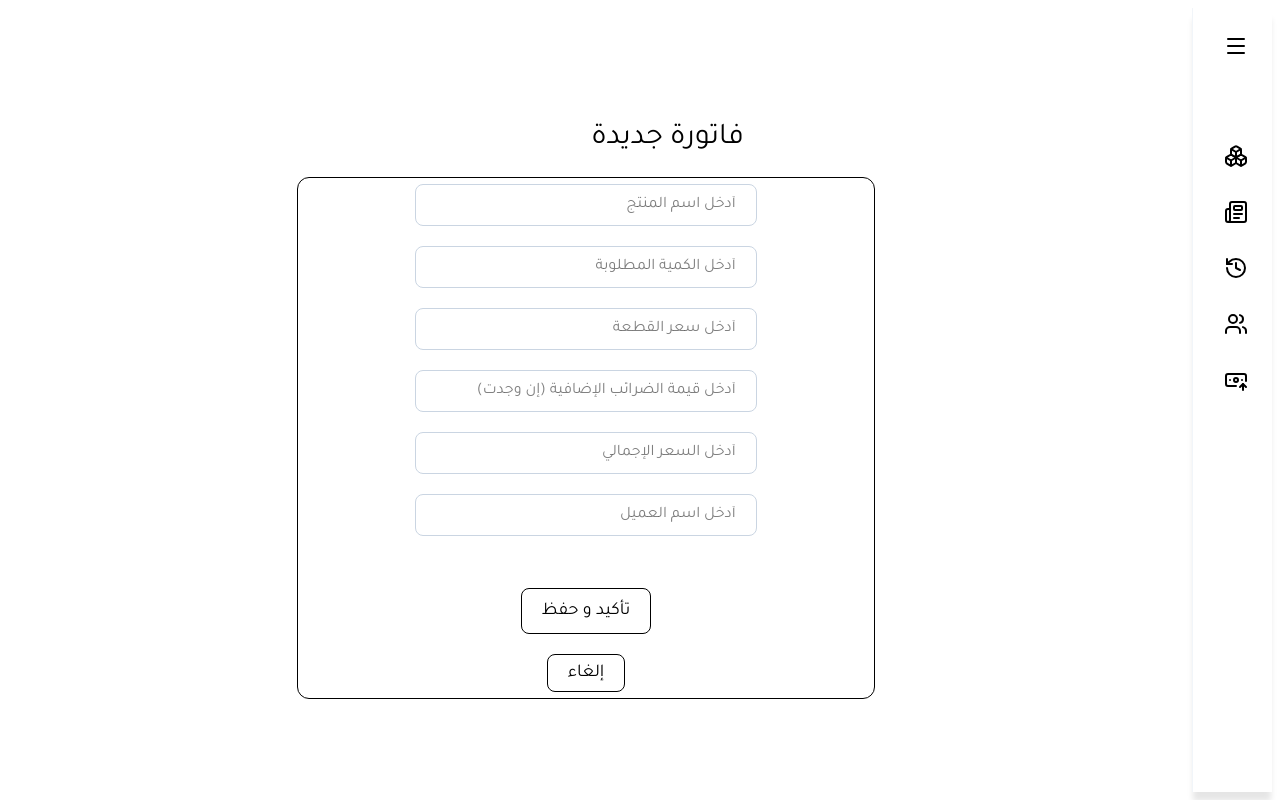
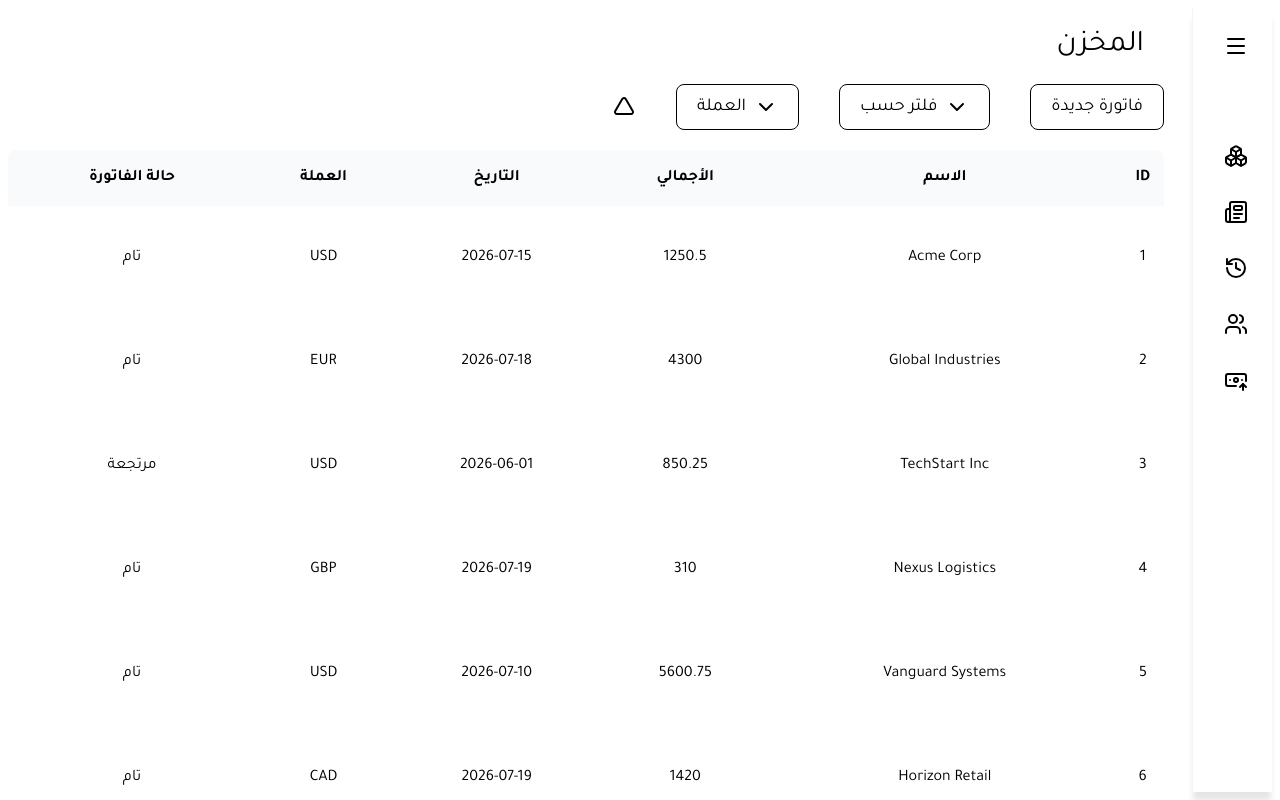
Before and after one commit to A1iHassan/accounting, a React (Vite) app in the folder accountant/: page / in a window 1280 px wide. Built offline with nearby package versions, Linux system fonts and the light colour scheme.

Commit message:
created invoices history page

```diff
--- a/accountant/src/App.tsx
+++ b/accountant/src/App.tsx
@@ -1,6 +1,7 @@
 import NavBar from './components/navBar'
 // import InventoryPage from './pages/inventoryPage'
-import NewInvoicePage from './pages/newInvoicePage'
+// import NewInvoicePage from './pages/newInvoicePage'
+import InvoicesPage from './pages/invoicesPage'
 
 function App() {
 
@@ -9,7 +10,8 @@
       <NavBar />
       <div className='flex-1 overflow-y-auto p-2'>
       { /* <InventoryPage /> */ }
-      <NewInvoicePage />
+      { /* <NewInvoicePage /> */ }
+      <InvoicesPage />
       </div>
     </main>
   )
--- a/accountant/src/pages/invoicesPage.tsx
+++ b/accountant/src/pages/invoicesPage.tsx
@@ -0,0 +1,149 @@
+import { useState } from "react";
+import { Play, ChevronDown } from "lucide-react";
+
+type InvoiceStatus = 'تام' | 'مرتجعة' | 'مراجعة';
+
+interface TableRowData {
+  id: number;
+  customerName: string;
+  total: number;
+  date: string;
+  currency: string;
+  status: InvoiceStatus;
+}
+
+const mockTableData: TableRowData[] = [
+  {
+    id: 1,
+    customerName: "Acme Corp",
+    total: 1250.50,
+    date: "2026-07-15",
+    currency: "USD",
+    status: "تام"
+  },
+  {
+    id: 2,
+    customerName: "Global Industries",
+    total: 4300.00,
+    date: "2026-07-18",
+    currency: "EUR",
+    status: "تام"
+  },
+  {
+    id: 3,
+    customerName: "TechStart Inc",
+    total: 850.25,
+    date: "2026-06-01",
+    currency: "USD",
+    status: "مرتجعة"
+  },
+  {
+    id: 4,
+    customerName: "Nexus Logistics",
+    total: 310.00,
+    date: "2026-07-19",
+    currency: "GBP",
+    status: "تام"
+  },
+  {
+    id: 5,
+    customerName: "Vanguard Systems",
+    total: 5600.75,
+    date: "2026-07-10",
+    currency: "USD",
+    status: "تام"
+  },
+  {
+    id: 6,
+    customerName: "Horizon Retail",
+    total: 1420.00,
+    date: "2026-07-19",
+    currency: "CAD",
+    status: "تام"
+  },
+  {
+    id: 7,
+    customerName: "Apex Ventures",
+    total: 980.00,
+    date: "2026-05-14",
+    currency: "EUR",
+    status: "مراجعة"
+  }
+];
+
+const InvoicesPage = () => {
+	const [order, setOrder] = useState<boolean>(false)
+	return (
+	<>
+	<h2 className="text-3xl m-5">المخزن</h2>
+
+	<div className="flex gap-10 items-center mb-5">
+		<button
+		    className="px-5 py-2 h-fit text-lg border-1 rounded-lg hover:bg-black hover:text-white transition-all duration-300 cursor-pointer"
+		    onClick={() => {}}
+		>فاتورة جديدة</button>
+		<div className="relative group">
+		    <span className="flex gap-2 items-center px-5 py-2 h-fit text-lg border-1 rounded-lg group-hover:rounded-b-none
+		    		     hover:bg-black hover:text-white transition-all duration-300 cursor-pointer
+		    "><ChevronDown />فلتر حسب</span>
+		    <ul
+		        className="absolute top-11 opacity-0 pointer-events-none transition-all duration-300 delay-200 group-hover:opacity-100
+				   group-hover:pointer-events-auto w-full bg-white/100  border-1 rounded-b-xl
+			">
+		        <li className="border-b px-5 py-2 hover:bg-black hover:text-white transition-all duration-300 cursor-pointer">الأجمالي</li>
+		        <li className="px-5 py-2 hover:bg-black hover:text-white transition-all duration-300 cursor-pointer rounded-b-xl">التاريخ</li>
+		    </ul>
+		</div>
+		<div className="relative group">
+		    <span className="flex gap-2 items-center px-5 py-2 h-fit text-lg border-1 rounded-lg group-hover:rounded-b-none
+		    		     hover:bg-black hover:text-white transition-all duration-300 cursor-pointer
+		    "><ChevronDown />العملة</span>
+		    <ul
+		        className="absolute top-11 opacity-0 pointer-events-none transition-all duration-300 delay-200 group-hover:opacity-100
+				   group-hover:pointer-events-auto w-full bg-white/100  border-1 rounded-b-xl
+			">
+		        <li className="border-b px-5 py-2 hover:bg-black hover:text-white transition-all duration-300 cursor-pointer">دولار</li>
+		        <li className="border-b px-5 py-2 hover:bg-black hover:text-white transition-all duration-300 cursor-pointer">ليرة سورية</li>
+		        <li className="border-b px-5 py-2 hover:bg-black hover:text-white transition-all duration-300 cursor-pointer">ليرة تركية</li>
+		        <li className="rounded-b-xl px-5 py-2 hover:bg-black hover:text-white transition-all duration-300 cursor-pointer">الكل</li>
+		    </ul>
+		</div>
+		<Play
+		    onMouseEnter={(e) => {e.currentTarget.setAttribute("fill", "black")}}
+		    onMouseLeave={(e) => {e.currentTarget.setAttribute("fill", "white")}}
+		    className={`${order ? "rotate-90" : "-rotate-90"} transition-all duration-200 cursor-pointer`}
+		    onMouseDown={() => {setOrder(prev => !prev)}}
+		/>
+
+	</div>
+
+	{/* table of content */}
+    <table className="w-full h-full rounded-lg overflow-hidden border-spacing-0">
+      <thead className="bg-slate-50 h-14">
+        <tr>
+          <th className="text-center">ID</th>
+          <th className="text-center">الاسم</th>
+          <th className="text-center">الأجمالي</th>
+          <th className="text-center">التاريخ</th>
+          <th className="text-center">العملة</th>
+          <th className="text-center">حالة الفاتورة</th>
+        </tr>
+      </thead>
+      <tbody>
+        {mockTableData.map((item) => (
+          <tr key={item.id}>
+            <td className="text-center">{item.id}</td>
+            <td className="text-center">{item.customerName}</td>
+            <td className="text-center">{item.total}</td>
+            <td className="text-center">{item.date}</td>
+            <td className="text-center">{item.currency}</td>
+            <td className="text-center">{item.status}</td>
+          </tr>
+        ))}
+      </tbody>
+    </table>
+    </>
+  );
+}
+
+export default InvoicesPage;
```
